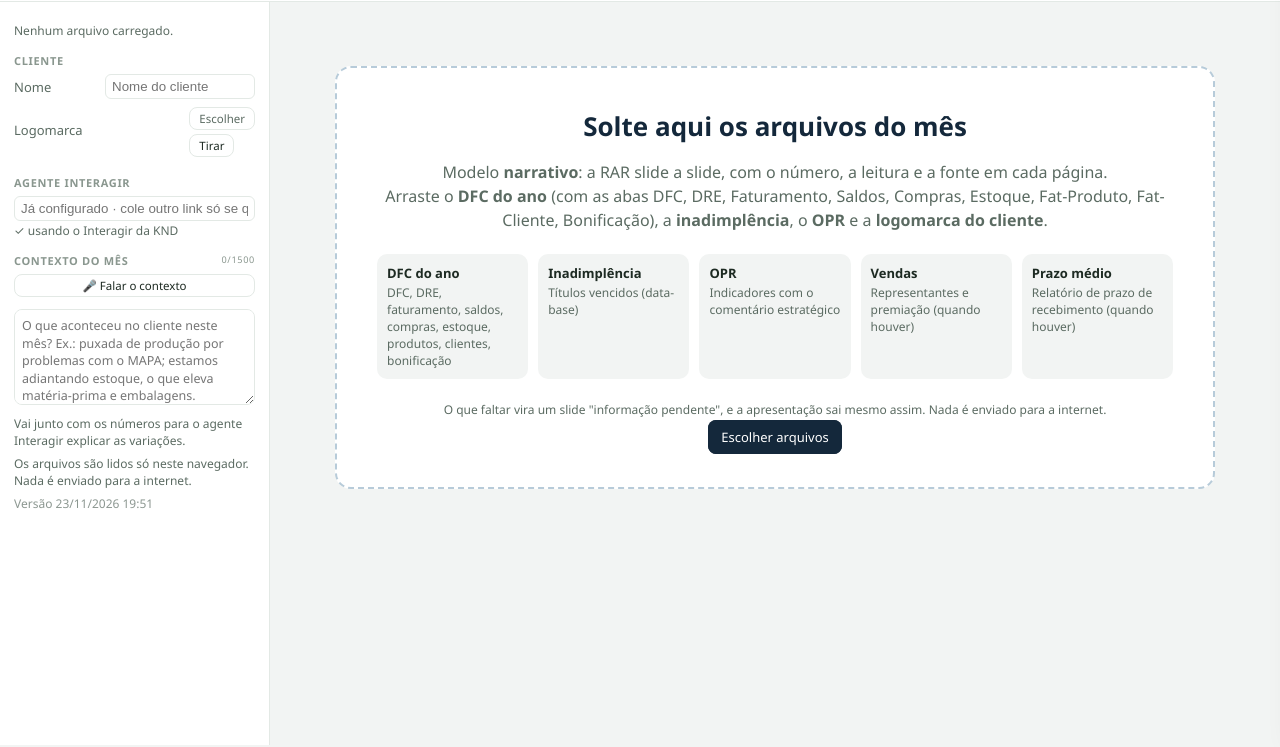
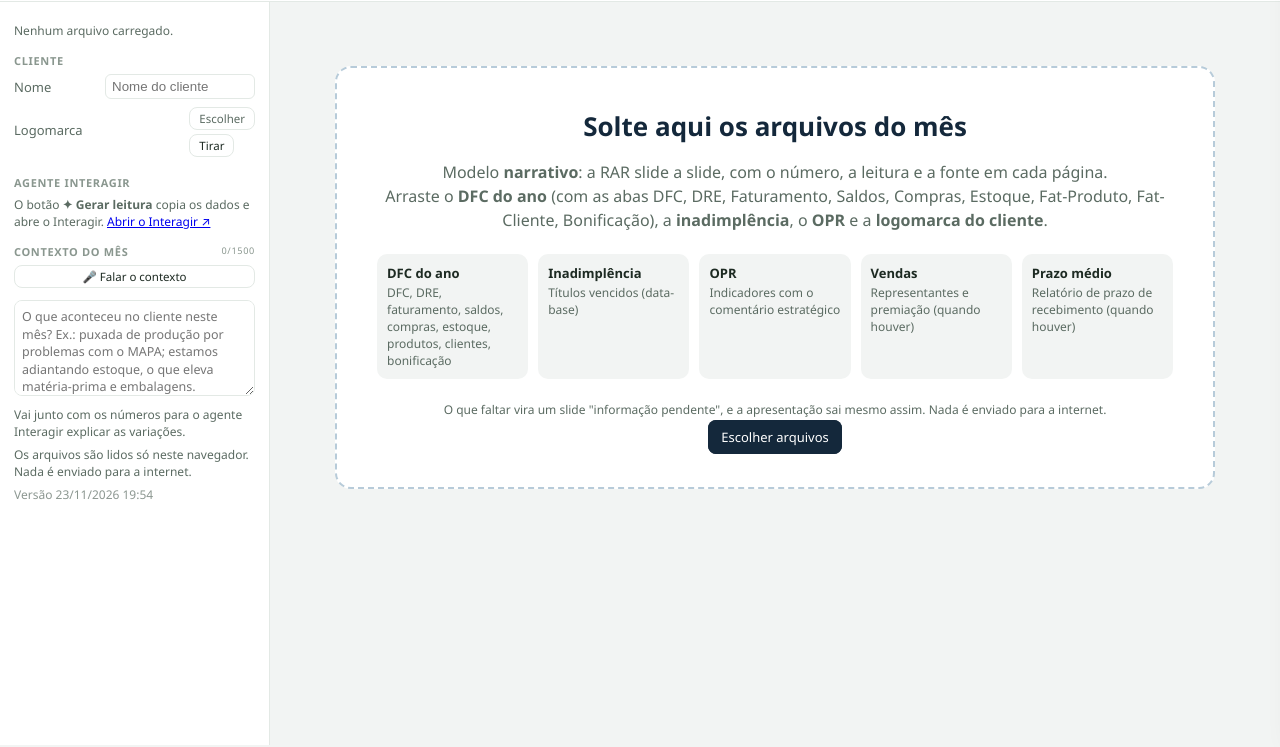
Before and after one commit to kndconsultoria-dot/rar-intragen, a plain HTML site: page index.html in a window 1280 px wide. Shown: the part 53-800 px from the top of the page. Drawn offline with Linux system fonts and the light colour scheme.

Commit message:
Add files via upload

```diff
--- a/index.html
+++ b/index.html
@@ -226,7 +226,7 @@ body.apresentando main{padding-bottom:60px}
     <label>Logomarca<span><label class="bt mini">Escolher<input class="in-logo" type="file" accept=".png,.jpg,.jpeg,.svg,.webp" multiple hidden></label> <button class="bt mini" id="logo-limpar">Tirar</button></span></label>
     <div id="logo-prev" class="logo-prev"></div></div>
     <h5>Agente Interagir</h5>
-    <div class="cfg"><input id="cfg-agente" type="url" placeholder="Já configurado · cole outro link só se quiser trocar" style="width:100%;text-align:left"><small id="agente-ok" class="hint"></small></div>
+    <p class="hint" style="margin:0">O botão <b>✦ Gerar leitura</b> copia os dados e abre o Interagir. <a id="link-agente" href="#" target="_blank" rel="noopener">Abrir o Interagir ↗</a></p>
     <h5>Contexto do mês <small id="ctx-n" style="float:right;font-weight:400">0/1500</small></h5>
     <button class="bt mini mic" id="btn-mic" type="button" title="Falar o contexto (o texto é transcrito no campo abaixo)">🎤 Falar o contexto</button>
     <p id="mic-dica" class="hint" style="margin:0 0 6px"></p>
@@ -234,7 +234,7 @@ body.apresentando main{padding-bottom:60px}
     <p class="hint">Vai junto com os números para o agente Interagir explicar as variações.</p>
     <h5 class="so-pronto">Sumário</h5><nav id="indice"></nav>
     <p class="hint">Os arquivos são lidos só neste navegador. Nada é enviado para a internet.</p>
-    <p class="hint" style="opacity:.7">Versão 23/11/2026 19:51</p>
+    <p class="hint" style="opacity:.7">Versão 23/11/2026 19:54</p>
   </aside>
   <main>
     <div id="drop">
@@ -1831,7 +1831,6 @@ if (typeof module !== 'undefined') module.exports = NarrDados;
   const lsSet = (k, v) => { try { localStorage.setItem(k, v); } catch (e) { } };
   const ST = {
     M: null, E: {}, copilot: {}, edit: {}, abas: {}, contexto: '', imprimir: false,
-    agente: lsGet('knd-agente-interagir'),
     logos: { knd: (window.KND_ASSETS || {}).kndEscuro || '', kndBranco: (window.KND_ASSETS || {}).kndBranco || '', capa: (window.KND_ASSETS || {}).capa || '', cliente: [] },
   };
   const C = { navy: '#14283B', azul: '#0E6EAF', claro: '#6CC7EF', cinza: '#C5CFD8', pos: '#0A8A8F', neg: '#B5473A', ambar: '#D9A520' };
@@ -2323,7 +2322,7 @@ if (typeof module !== 'undefined') module.exports = NarrDados;
 
 DADOS:
 `;
-  const agenteUrl = () => (ST.agente || '').trim() || AGENTE_INTERAGIR;
+  const agenteUrl = () => AGENTE_INTERAGIR;
   function atualizarPacote() {
     const txt = PROMPT + pacote();
     $('#cp-pacote').value = txt;
@@ -2438,9 +2437,7 @@ DADOS:
     }, 50));
     $('#cp-aplicar').onclick = () => { const n = aplicarResposta($('#cp-resposta').value); $('#cp-msg').textContent = n ? `✓ ${n} blocos aplicados.` : 'Não encontrei os marcadores [RESUMO], [FATURAMENTO]… na resposta.'; if (n) { rerenderKeep(); fecharEMostrar(n); } };
     $('#btn-pdf').onclick = baixarPDF;
-    $('#cfg-agente').value = ST.agente;
-    $('#cfg-agente').addEventListener('change', e => { ST.agente = e.target.value.trim(); lsSet('knd-agente-interagir', ST.agente); $('#agente-ok').textContent = ST.agente ? '✓ link próprio guardado neste navegador' : '✓ usando o Interagir da KND'; });
-    $('#agente-ok').textContent = ST.agente ? '✓ link próprio guardado neste navegador' : '✓ usando o Interagir da KND';
+    $('#link-agente').href = AGENTE_INTERAGIR;
     // ditado do contexto (igual ao modelo padrão)
     (() => {
       const btn = $('#btn-mic'), campo = $('#ctx-side'), ua = navigator.userAgent, mac = /Mac|iPhone|iPad/.test(navigator.platform || ua);
```
